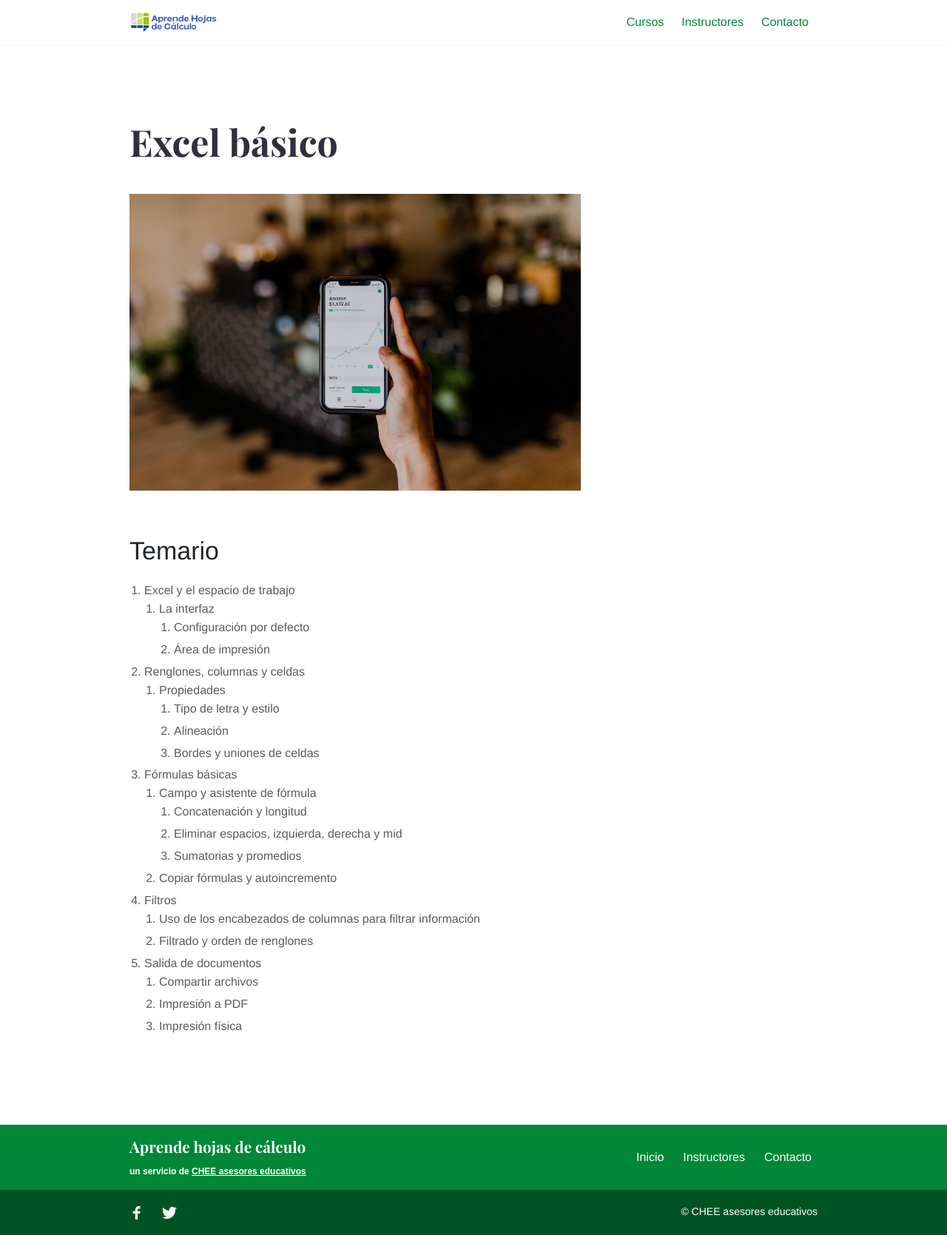
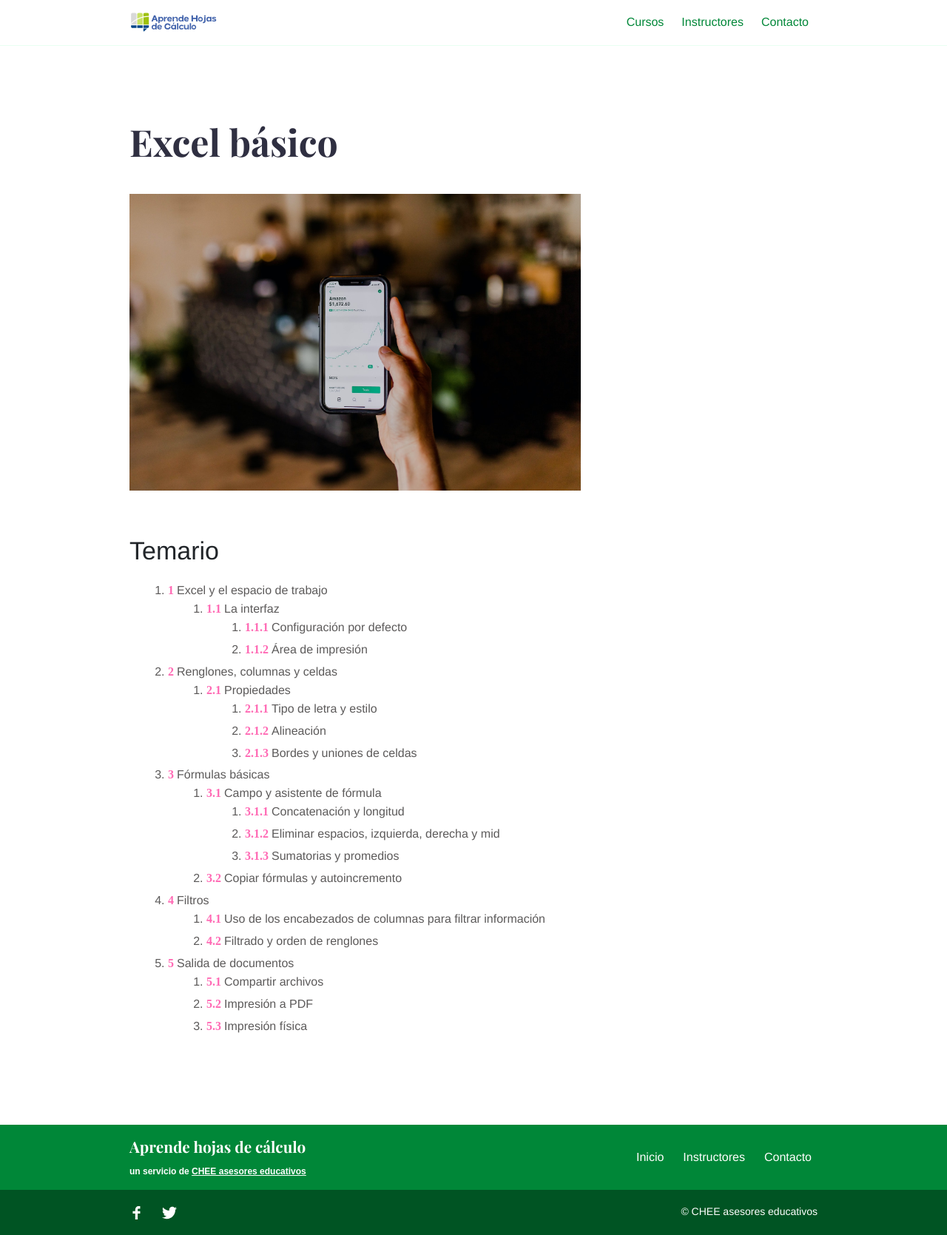
Before and after one commit to camachevaz/Calc, a Jekyll site: the page built from _services/excel-basico.md, in a window 1280 px wide. Shown: the whole page at 74% size. Built offline with Jekyll 4.4.1, drawn with Linux system fonts in a browser that asks for light colours.

Commit message:
Update style.scss

```diff
--- a/assets/css/style.scss
+++ b/assets/css/style.scss
@@ -76,3 +76,11 @@
 .footer-title a{ color:#ffffff !important;
 text-decoration: underline;}
 .footer-title a:hover{ color: #ffffff !important;}
+
+.service ol { counter-reset: tema;
+padding-left: 32px;}
+.service ol li { counter-increment: tema;}
+.service ol li:before { content: counters(tema, '.') ' ';
+color: hotpink;
+font-weight: bold;
+font-family: cursive;}
```
